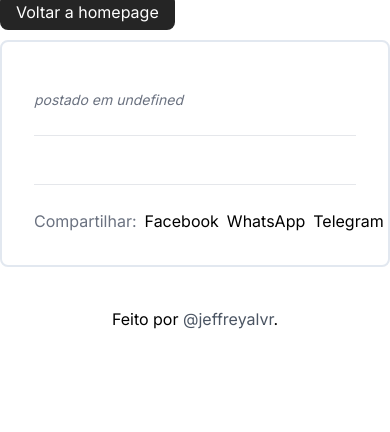
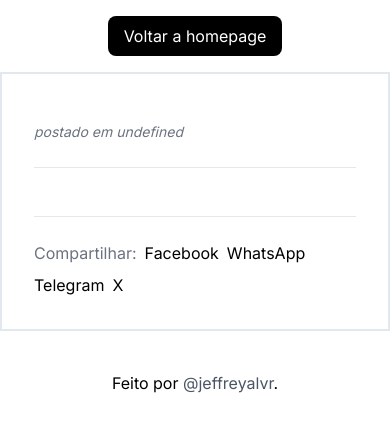
Before and after one commit to jeffreyalvr/projeto-artigos-nextjs, a Next.js app: page /artigo/1 in a window 390 px wide. Shown: the top 432 px of the page. Built offline with nearby package versions, Linux system fonts and the light colour scheme; no server answers; the database is empty.

Commit message:
Corrige responsividade

```diff
--- a/src/app/artigo/[id]/page.tsx
+++ b/src/app/artigo/[id]/page.tsx
@@ -26,11 +26,11 @@ const Home = async () => {
   const descricaoParaCompartilhamento = `Venha%20ler%20o%20meu%20post%20"${tituloFormatadoParaURL}"%20no%20site%20${url}`;
   return (
     <>
-      <div className="mb-4">
+      <div className="flex flex-row justify-center my-4 sm:justify-start sm:mb-4">
         <Link
           href="/"
           title="Voltar a homepage"
-          className="px-4 py-2 rounded-lg text-center bg-black text-white hover:opacity-85"
+          className="inline-flex px-4 py-2 rounded-lg text-center bg-black text-white hover:opacity-85"
         >
           Voltar a homepage
         </Link>
@@ -40,7 +40,7 @@ const Home = async () => {
         subtitle={`postado em ${artigo?.createdAt.toLocaleString()}`}
       >
         <article>{artigo?.content}</article>
-        <footer className="flex flex-row gap-2 border-t pt-6">
+        <footer className="flex flex-row flex-wrap gap-2 border-t pt-6">
           <span className="text-gray-500">Compartilhar:</span>
           <Link
             href={`https://www.facebook.com/sharer/sharer.php?u=${url}`}
--- a/src/app/criar/page.tsx
+++ b/src/app/criar/page.tsx
@@ -40,7 +40,7 @@ const Criar = () => {
             className="border p-2 rounded-lg"
           />
         </div>
-        <div className="flex flex-col gap-1 w-full justify-end sm:flex-row">
+        <div className="flex flex-col gap-2 w-full justify-end sm:flex-row">
           <Link
             href="/"
             className="px-4 py-2 rounded-lg text-center bg-white border border-slate-300 text-black hover:bg-gray-100"
--- a/src/components/Box/index.tsx
+++ b/src/components/Box/index.tsx
@@ -8,7 +8,7 @@ const Box = ({
   children: React.ReactNode;
 }) => {
   return (
-    <div className="rounded-lg border-2 border-slate-200 p-8">
+    <div className="border-2 border-slate-200 p-8 sm:rounded-lg">
       <header className="border-b pb-6 mb-6">
         <h1 className="text-3xl text-black font-bold">{title}</h1>
         {subtitle ? (
```
